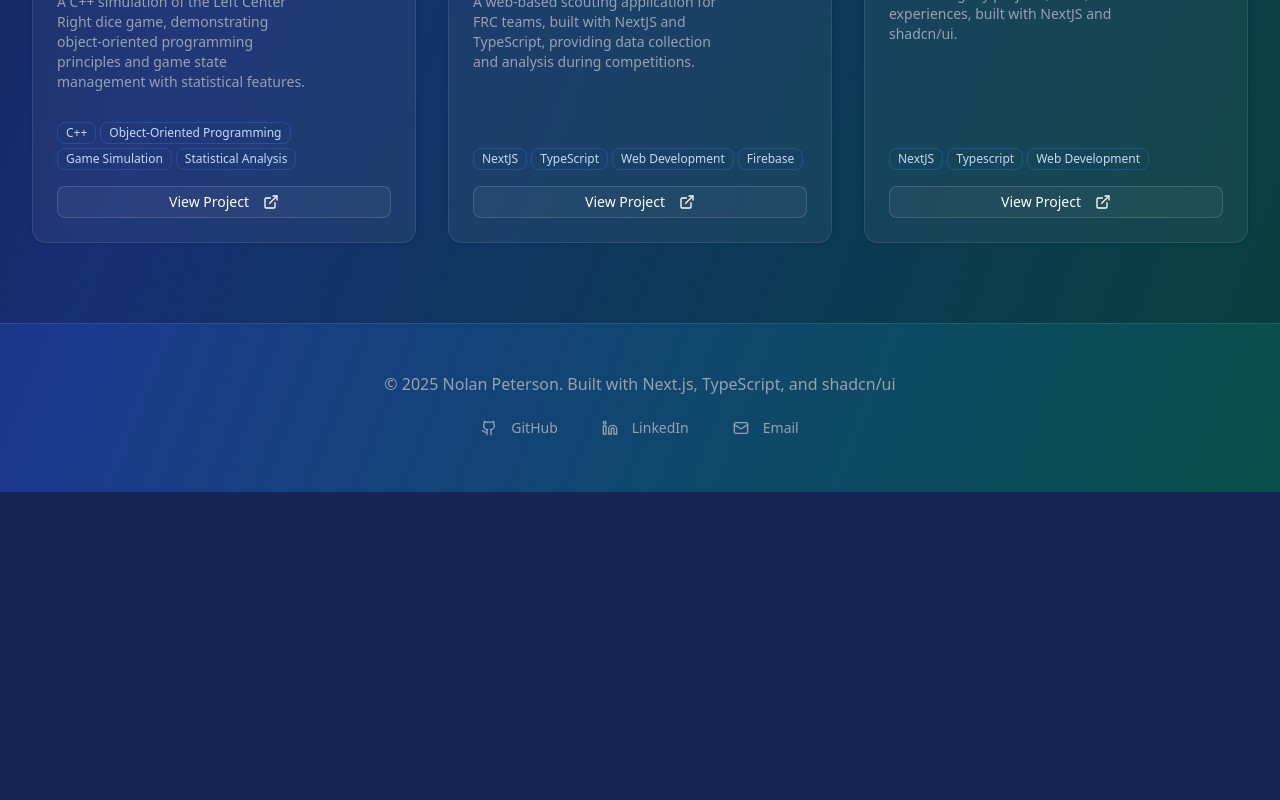
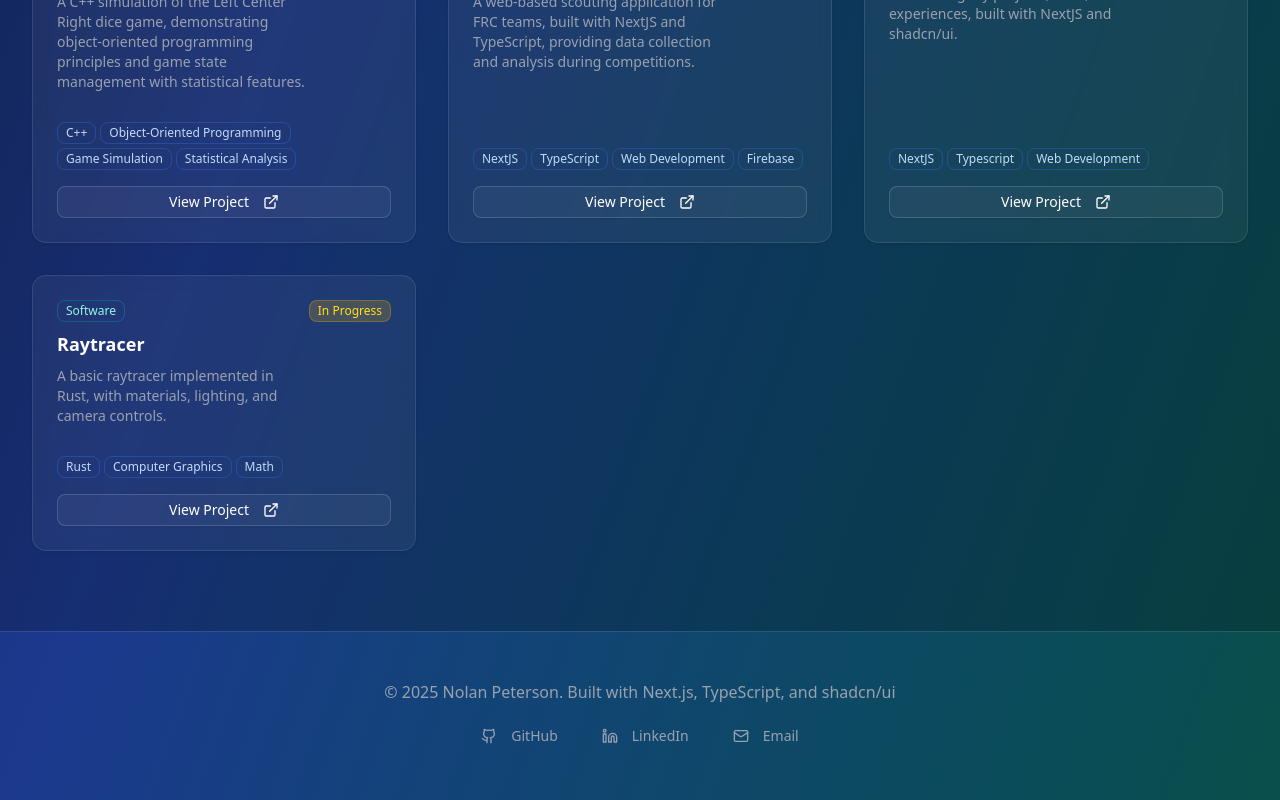
Before and after one commit to Sha-dos/portfolio, a Next.js app: page / in a window 1280 px wide. Shown: the part 2777-3577 px from the top of the page. Before the commit the page ends 3269 px from the top, so only its background shows below. Built offline with nearby package versions, Linux system fonts and the light colour scheme.

Commit message:
add raytracer to projects

```diff
--- a/components/projects.tsx
+++ b/components/projects.tsx
@@ -77,6 +77,14 @@ export const projectsData: Project[] = [
         status: ProjectStatus.InProgress,
         link: "https://github.com/Sha-dos/portfolio",
         category: "Web"
+    },
+    {
+        title: "Raytracer",
+        description: "A basic raytracer implemented in Rust, with materials, lighting, and camera controls.",
+        technologies: ["Rust", "Computer Graphics", "Math"],
+        status: ProjectStatus.InProgress,
+        link: "https://github.com/Sha-dos/raytracer",
+        category: "Software",
     }
 ];
 
```
